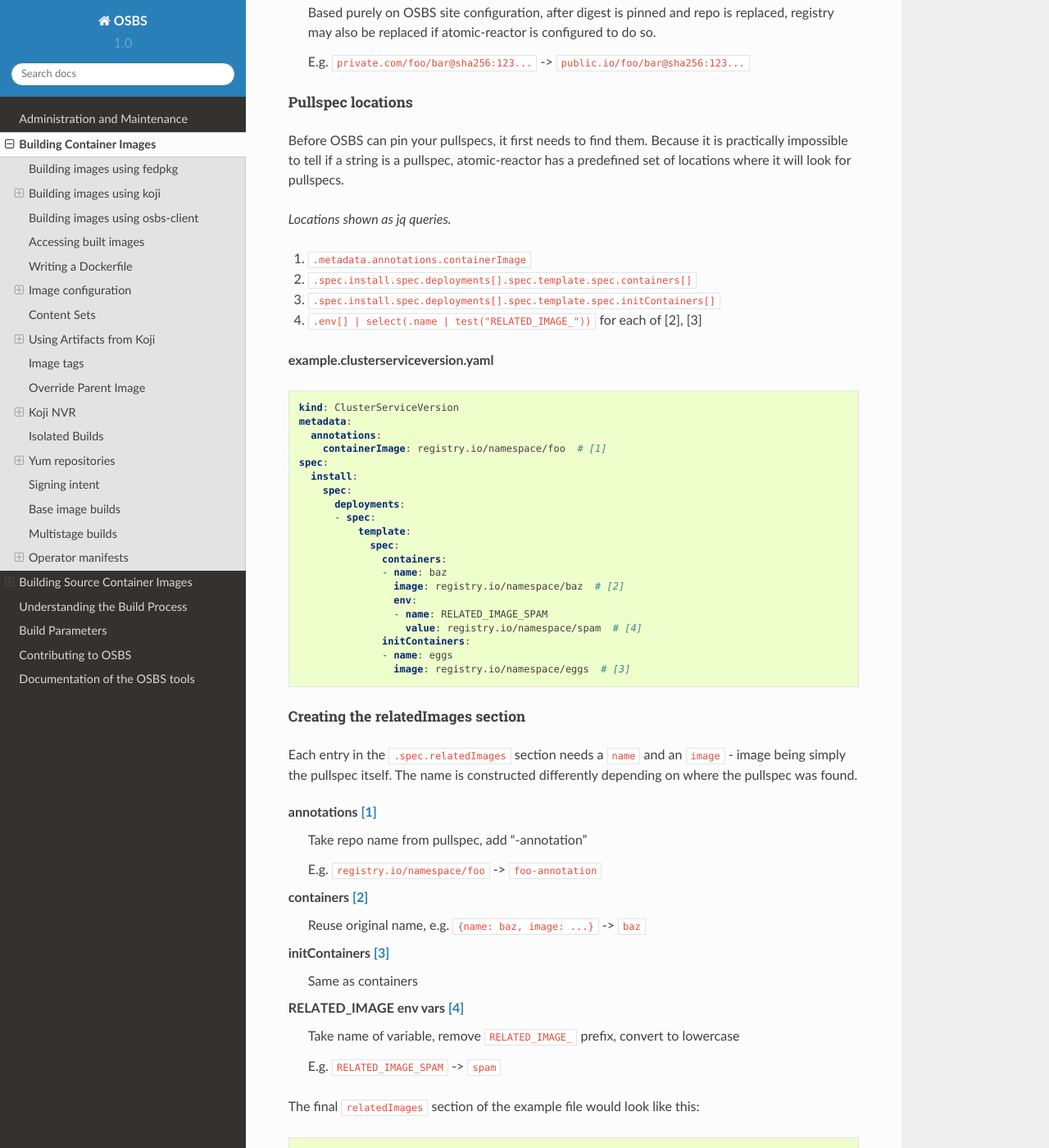
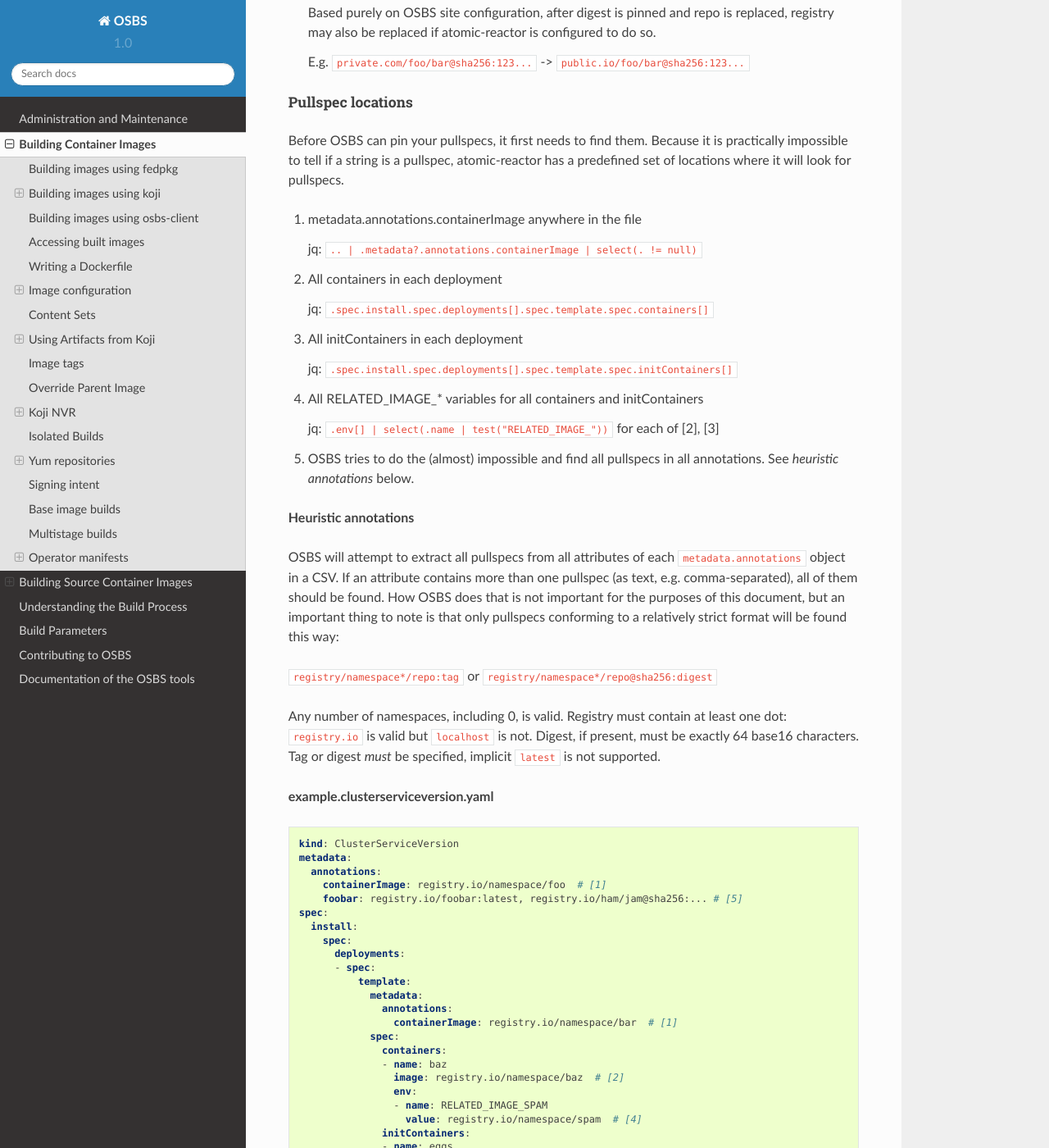
Before and after one commit to containerbuildsystem/osbs-docs, a Sphinx documentation site: the page built from docs/users.rst, in a window 1280 px wide and 1400 px high, scrolled down 27067 px. Shown: the whole window at 82% size. Built offline with Sphinx 7.4.7 and the Read the Docs theme 2.0.0, drawn with Linux system fonts in a browser that asks for light colours; some of the changed text lies outside the part shown.

Commit message:
operators: Document heuristic annotation pullspecs
* CLOUDBLD-907

Signed-off-by: Adam Cmiel <acmiel@redhat.com>

```diff
--- a/docs/users.rst
+++ b/docs/users.rst
@@ -1414,12 +1414,40 @@ Before OSBS can pin your pullspecs, it first needs to find them. Because
 it is practically impossible to tell if a string is a pullspec, atomic-reactor
 has a predefined set of locations where it will look for pullspecs.
 
-*Locations shown as jq queries.*
-
-1. ``.metadata.annotations.containerImage``
-2. ``.spec.install.spec.deployments[].spec.template.spec.containers[]``
-3. ``.spec.install.spec.deployments[].spec.template.spec.initContainers[]``
-4. ``.env[] | select(.name | test("RELATED_IMAGE_"))`` for each of [2], [3]
+1. metadata.annotations.containerImage anywhere in the file
+
+   jq: ``.. | .metadata?.annotations.containerImage | select(. != null)``
+
+2. All containers in each deployment
+
+   jq: ``.spec.install.spec.deployments[].spec.template.spec.containers[]``
+
+3. All initContainers in each deployment
+
+   jq: ``.spec.install.spec.deployments[].spec.template.spec.initContainers[]``
+
+4. All RELATED\_IMAGE\_* variables for all containers and initContainers
+
+   jq: ``.env[] | select(.name | test("RELATED_IMAGE_"))`` for each of [2], [3]
+
+5. OSBS tries to do the (almost) impossible and find all pullspecs in all
+   annotations. See *heuristic annotations* below.
+
+**Heuristic annotations**
+
+OSBS will attempt to extract all pullspecs from all attributes of each
+``metadata.annotations`` object in a CSV. If an attribute contains more than
+one pullspec (as text, e.g. comma-separated), all of them should be found.
+How OSBS does that is not important for the purposes of this document, but an
+important thing to note is that only pullspecs conforming to a relatively
+strict format will be found this way:
+
+``registry/namespace*/repo:tag`` or ``registry/namespace*/repo@sha256:digest``
+
+Any number of namespaces, including 0, is valid. Registry must contain at least
+one dot: ``registry.io`` is valid but ``localhost`` is not. Digest, if present,
+must be exactly 64 base16 characters. Tag or digest *must* be specified,
+implicit ``latest`` is not supported.
 
 .. _example-csv:
 
@@ -1431,12 +1459,16 @@ has a predefined set of locations where it will look for pullspecs.
     metadata:
       annotations:
         containerImage: registry.io/namespace/foo  # [1]
+        foobar: registry.io/foobar:latest, registry.io/ham/jam@sha256:... # [5]
     spec:
       install:
         spec:
           deployments:
           - spec:
               template:
+                metadata:
+                  annotations:
+                    containerImage: registry.io/namespace/bar  # [1]
                 spec:
                   containers:
                   - name: baz
@@ -1455,10 +1487,14 @@ Each entry in the ``.spec.relatedImages`` section needs a ``name`` and
 an ``image`` - image being simply the pullspec itself. The name is constructed
 differently depending on where the pullspec was found.
 
-annotations :ref:`[1] <example-csv>`
-  Take repo name from pullspec, add "-annotation"
-
-  E.g. ``registry.io/namespace/foo`` -> ``foo-annotation``
+annotations :ref:`[1], [5] <example-csv>`
+  Take repo name and tag/digest from pullspec, add "-annotation"
+
+  E.g.
+
+  - ``registry.io/foo:v1.1`` -> ``foo-v1.1-annotation``
+
+  - ``registry.io/foo@sha256:123abc...`` -> ``foo-123abc...-annotation``
 
 containers :ref:`[2] <example-csv>`
   Reuse original name, e.g. ``{name: baz, image: ...}`` -> ``baz``
@@ -1477,17 +1513,28 @@ The final ``relatedImages`` section of the example file would look like this:
 
   spec:
     relatedImages:
-    - name: foo-annotation
+    - name: foo-<digest>-annotation
       image: registry.io/namespace/foo@sha256:...
+    - name: bar-<digest>-annotation
+      image: registry.io/namespace/bar@sha256:...
     - name: baz
       image: registry.io/namespace/baz@sha256:...
     - name: eggs
       image: registry.io/namespace/eggs@sha256:...
     - name: spam
       image: registry.io/namespace/spam@sha256:...
+    - name: jam-<digest>-annotation
+      image: registry.io/ham/jam@sha256:...
+    - name: foobar-<digest>-annotation
+      image: registry.io/foobar@sha256:...
+
+OSBS makes no guarantees about the order in which relatedImages will be added.
 
 If 2 or more entries with the same name are found, then their images must also
-match, otherwise this is a conflict and build will fail.
+match, otherwise this is a conflict and build will fail. This is especially
+important for annotations, where the name is a combination of repo and tag.
+Using 2 images with the same repo and tag but different registry/namespace
+is not allowed.
 
 Operator manifest appregistry builds
 ~~~~~~~~~~~~~~~~~~~~~~~~~~~~~~~~~~~~
```
